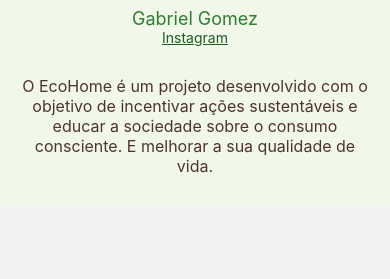
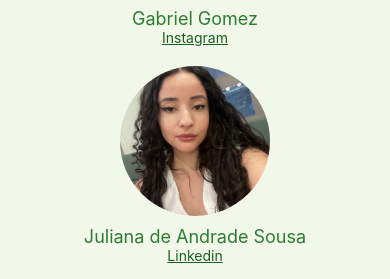
Before and after one commit to VictorHugo55/EcoProdutos, a React Native app: screen /Sobre in a window 390 px wide. Shown: the part 562-841 px from the top of the page. Built offline with nearby package versions, Linux system fonts and the light colour scheme.

Commit message:
Alteração no arquivo Sobre

```diff
--- a/src/screens/Sobre.js
+++ b/src/screens/Sobre.js
@@ -17,6 +17,13 @@ export default function SobreScreen() {
       <TouchableOpacity onPress={() => Linking.openURL('https://www.instagram.com/seu-instagram')}>
         <Text style={styles.link}>Instagram</Text>
       </TouchableOpacity>
+
+      <Image source={require('../../assets/Juliana.jpeg')} style={styles.devImage} />
+      <Text style={styles.name}>Juliana de Andrade Sousa</Text>
+      <TouchableOpacity onPress={() => Linking.openURL('http://linkedin.com/in/juliana-de-andrade-6031ab303')}>
+        <Text style={styles.link}>Linkedin</Text>
+      </TouchableOpacity>
+
 
       <Text style={styles.desc}>
         O EcoHome é um projeto desenvolvido com o objetivo de incentivar ações sustentáveis e educar a sociedade sobre o consumo consciente.
```
Also changed, not shown: assets/Juliana.jpeg (added).
